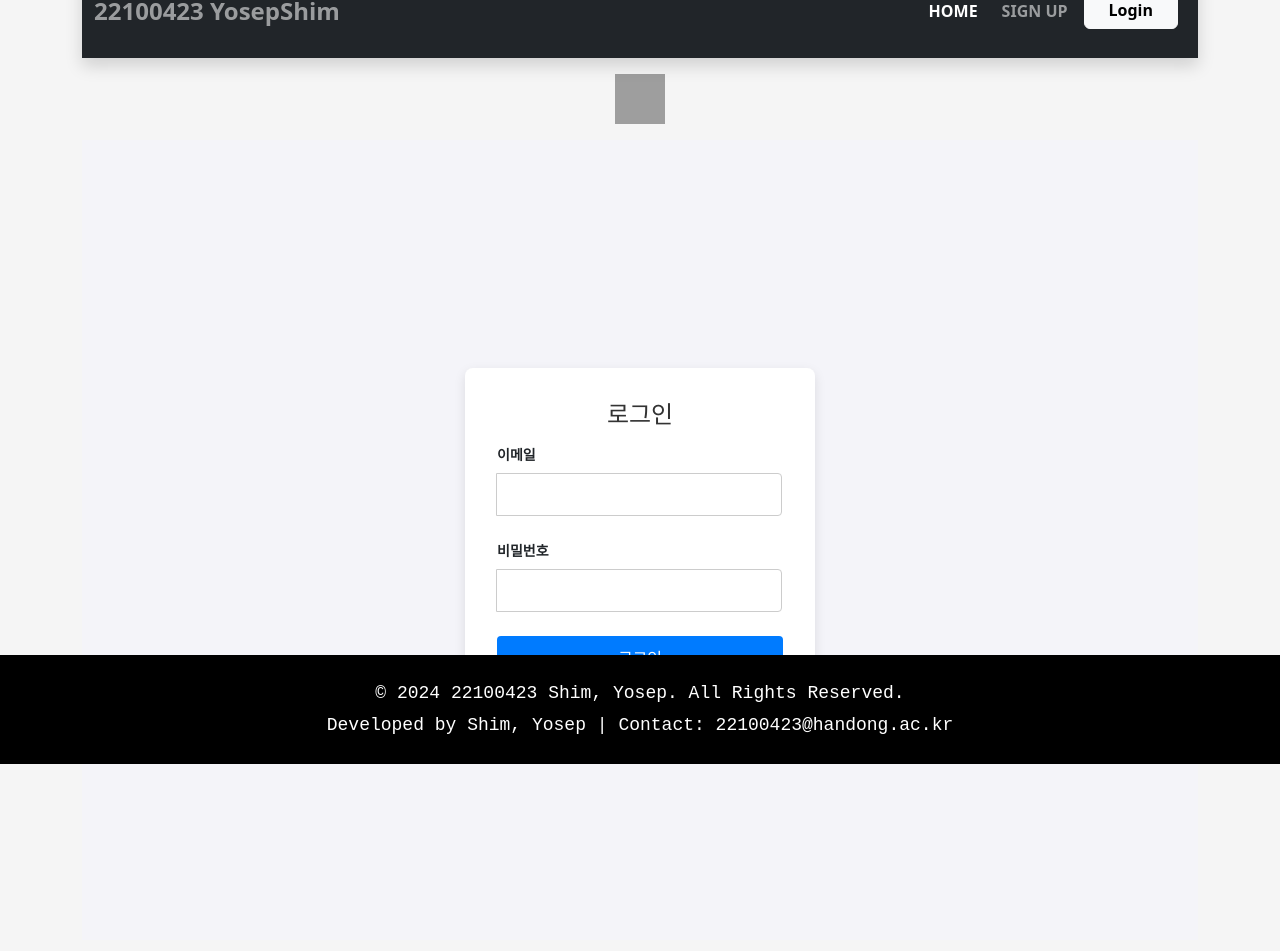
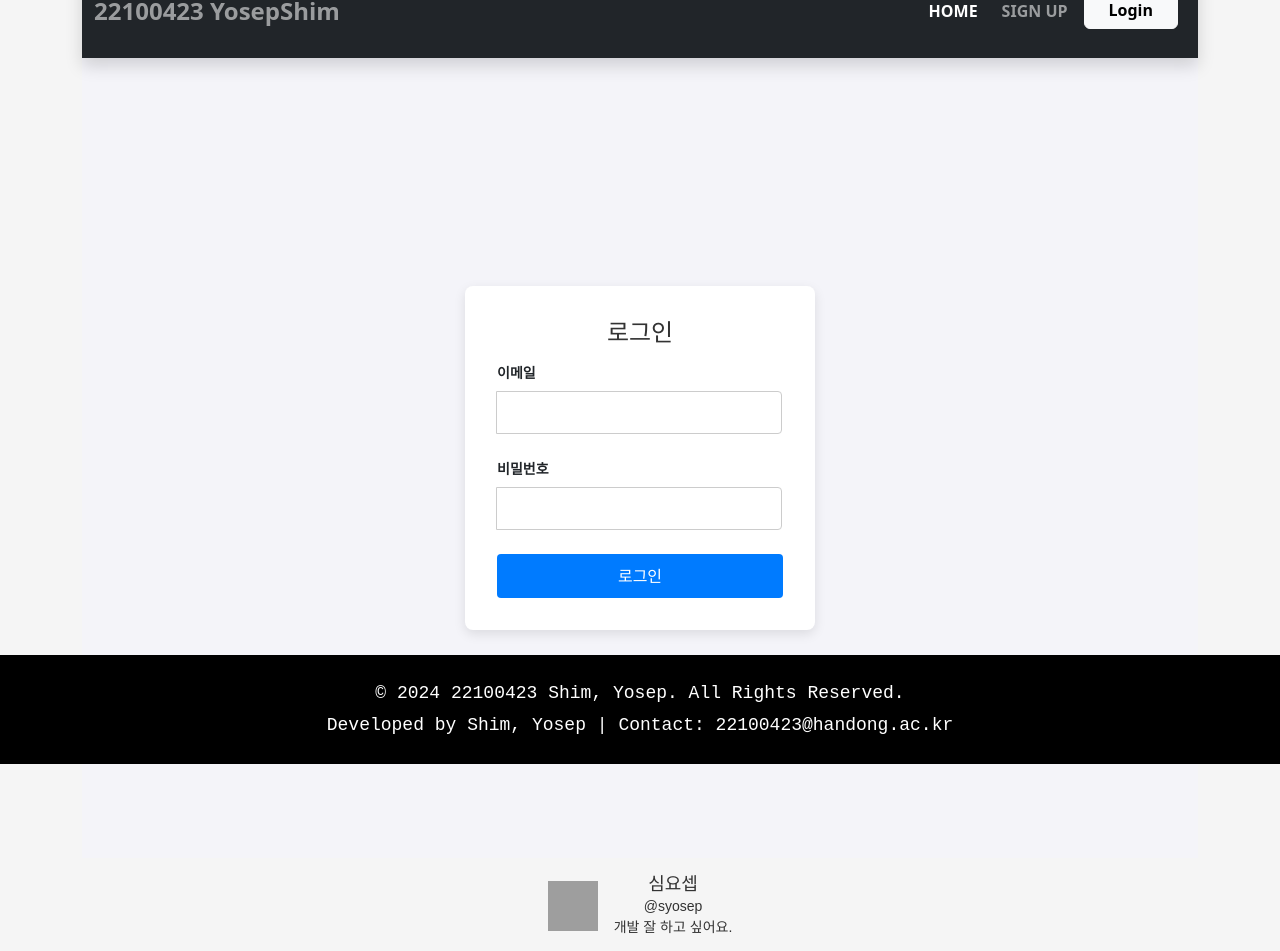
Before and after one commit to syosep/OSS_HW5, a React (Create React App) app: page /login in a window 1280 px wide. Shown: the part 36-987 px from the top of the page. Built offline with nearby package versions, Linux system fonts and the light colour scheme; grey boxes are pictures that could not be loaded.

Commit message:
my git info

```diff
--- a/src/App.js
+++ b/src/App.js
@@ -17,19 +17,6 @@ function App() {
     <div className="App">
       <header className="container">
         <Header isLoggedIn={isLoggedIn} setIsLoggedIn={setIsLoggedIn} /> { }
-        <div className="text-center my-3">
-          <a
-            href="https://github.com/syosep"
-            target="_blank"
-            rel="noopener noreferrer"
-          >
-            <img
-              src="https://github.githubassets.com/images/modules/logos_page/GitHub-Mark.png"
-              alt="GitHub"
-              style={{ width: "50px", height: "50px" }}
-            />
-          </a>
-        </div>
         <Routes>
           <Route path="/" element={<Home />} />
           <Route path="/edit-user/:id" element={<EditUser />} />
@@ -39,6 +26,25 @@ function App() {
           <Route path="/login" element={<Login setIsLoggedIn={setIsLoggedIn} />} /> {/* 로그인 성공 시 상태 업데이트 */}
         </Routes>
       </header>
+      <div className="text-center my-3 d-flex align-items-center justify-content-center">
+          <a
+            href="https://github.com/syosep"
+            target="_blank"
+            rel="noopener noreferrer"
+            className="me-3"
+          >
+            <img
+              src="https://github.githubassets.com/images/modules/logos_page/GitHub-Mark.png"
+              alt="GitHub"
+              style={{ width: "50px", height: "50px" }}
+            />
+          </a>
+          <div className="github-info">
+            <h5>심요셉</h5>
+            <p>@syosep</p>
+            <p>개발 잘 하고 싶어요.</p>
+          </div>
+        </div>
       <Footer />
     </div>
   );
--- a/src/components/Common/Common.css
+++ b/src/components/Common/Common.css
@@ -54,3 +54,18 @@
     font-weight: 600;
     text-transform: uppercase;
   }
+
+  .github-info {
+    color: #333;
+    font-family: 'Arial', sans-serif;
+  }
+
+  .github-info h5 {
+    margin: 0;
+    font-size: 18px;
+  }
+
+  .github-info p {
+    margin: 0;
+    font-size: 14px;
+  }
```
